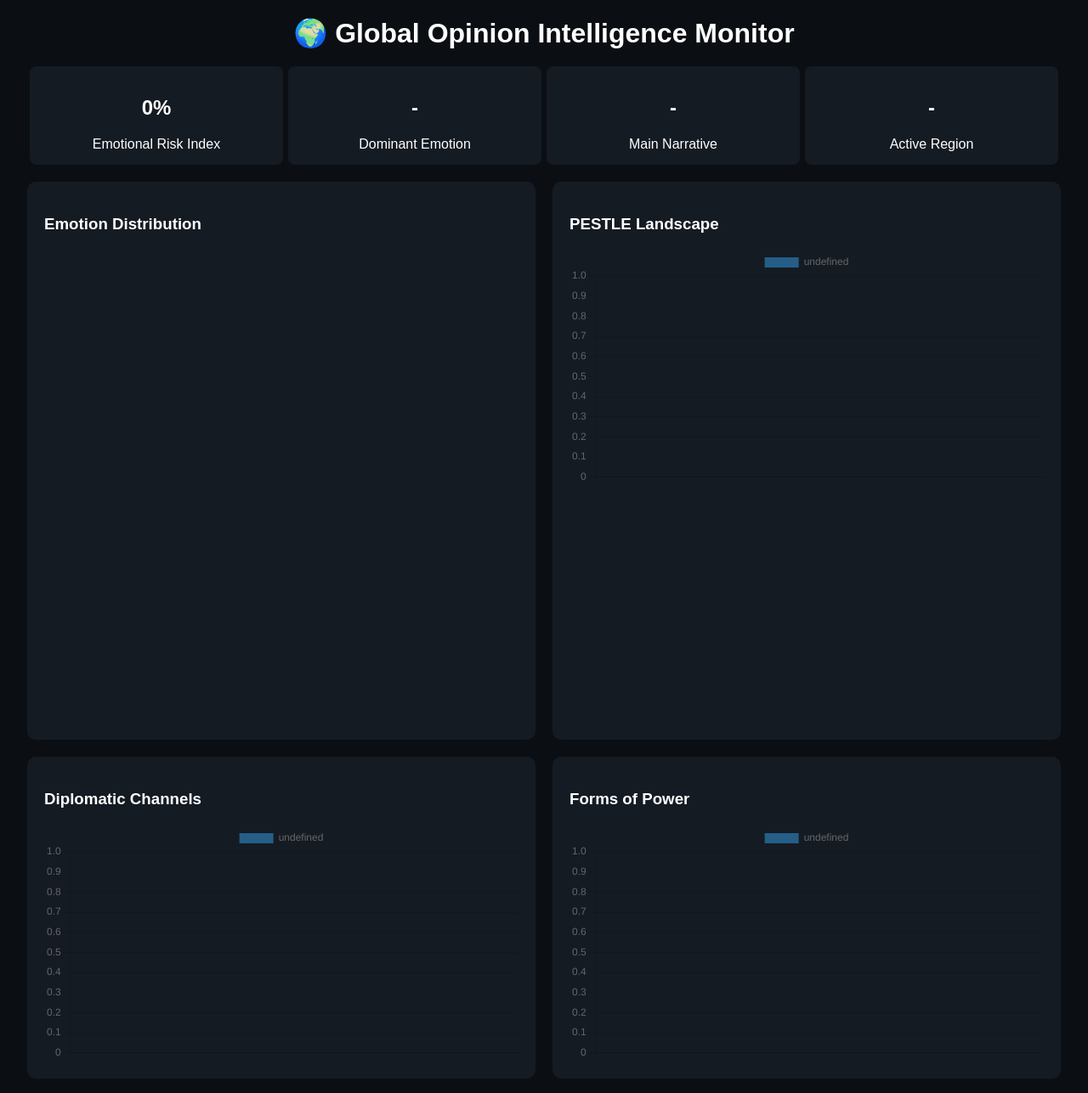
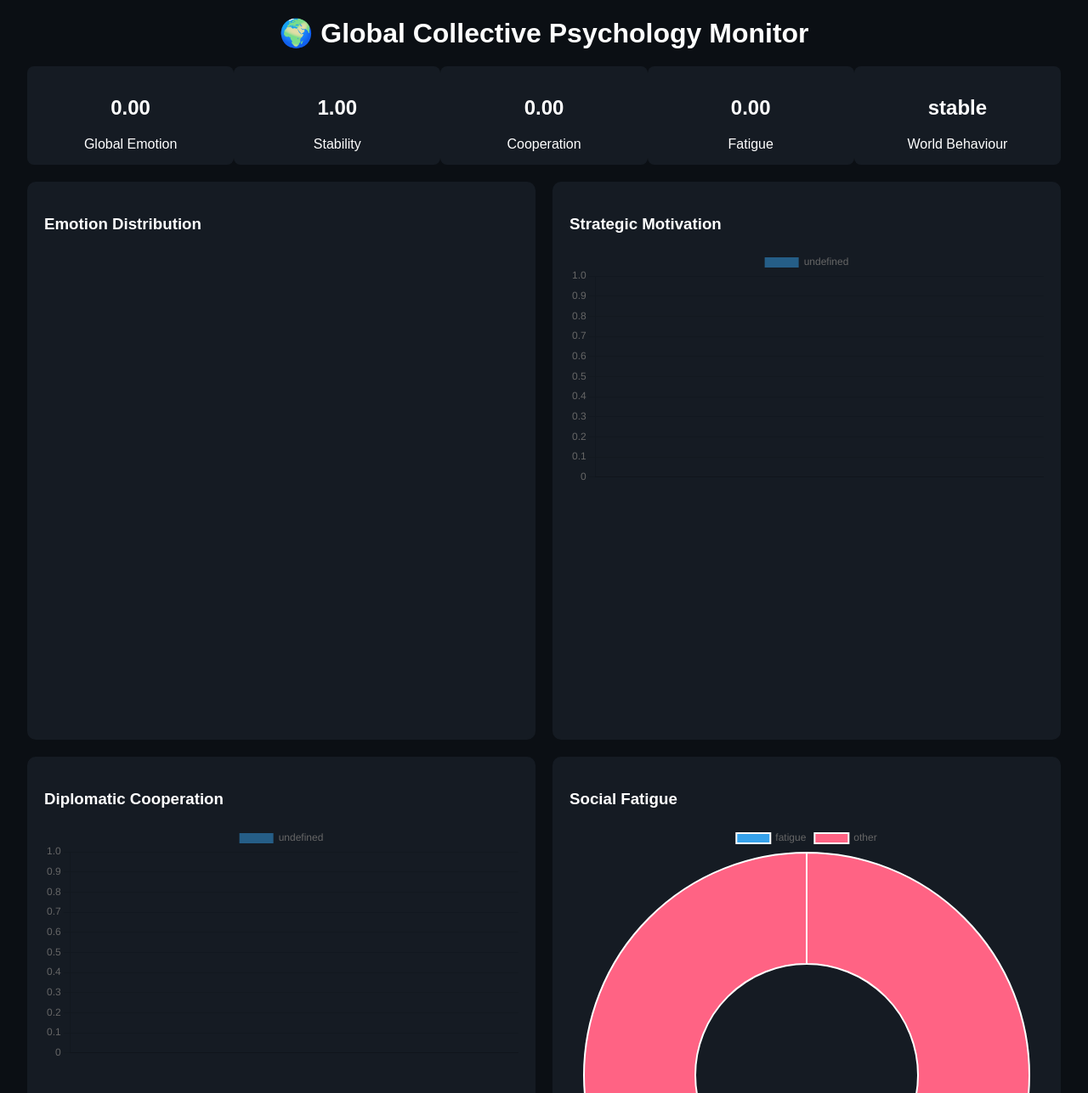
Before and after one commit to sergiogonza/emotions, a plain HTML site: page index.html in a window 1280 px wide. Shown: the top 1287 px of the page at 85% size. Drawn offline with nearby package versions, Linux system fonts and the light colour scheme; no server answers.

Commit message:
Update index.html

```diff
--- a/index.html
+++ b/index.html
@@ -1,9 +1,8 @@
 <!DOCTYPE html>
 <html>
 <head>
-
 <meta charset="UTF-8">
-<title>Global Opinion Intelligence Monitor</title>
+<title>Global Collective Psychology Monitor</title>
 
 <script src="https://cdn.jsdelivr.net/npm/chart.js"></script>
 
@@ -41,7 +40,7 @@ margin-bottom:20px;
 background:#151b23;
 padding:15px;
 border-radius:8px;
-width:22%;
+width:18%;
 text-align:center;
 }
 
@@ -66,7 +65,7 @@ height:420px;
 }
 
 #opinions{
-max-height:400px;
+max-height:420px;
 overflow:auto;
 }
 
@@ -86,30 +85,35 @@ color:#aaa;
 
 <body>
 
-<h1>🌍 Global Opinion Intelligence Monitor</h1>
+<h1>🌍 Global Collective Psychology Monitor</h1>
 
 <div class="container">
 
 <div class="metrics">
 
 <div class="metric">
-<h2 id="riskIndex">0%</h2>
-Emotional Risk Index
+<h2 id="emotionIndex">0</h2>
+Global Emotion
 </div>
 
 <div class="metric">
-<h2 id="dominantEmotion">-</h2>
-Dominant Emotion
+<h2 id="stabilityIndex">0</h2>
+Stability
 </div>
 
 <div class="metric">
-<h2 id="dominantNarrative">-</h2>
-Main Narrative
+<h2 id="cooperationIndex">0</h2>
+Cooperation
 </div>
 
 <div class="metric">
-<h2 id="activeRegion">-</h2>
-Active Region
+<h2 id="fatigueIndex">0</h2>
+Fatigue
+</div>
+
+<div class="metric">
+<h2 id="worldBehavior">-</h2>
+World Behaviour
 </div>
 
 </div>
@@ -118,31 +122,26 @@ Active Region
 
 <div class="card">
 <h3>Emotion Distribution</h3>
-<canvas id="sentimentChart"></canvas>
+<canvas id="emotionChart"></canvas>
 </div>
 
 <div class="card">
-<h3>PESTLE Landscape</h3>
-<canvas id="pestleChart"></canvas>
+<h3>Strategic Motivation</h3>
+<canvas id="motivationChart"></canvas>
 </div>
 
 <div class="card">
-<h3>Diplomatic Channels</h3>
-<canvas id="diplomacyChart"></canvas>
+<h3>Diplomatic Cooperation</h3>
+<canvas id="cooperationChart"></canvas>
 </div>
 
 <div class="card">
-<h3>Forms of Power</h3>
-<canvas id="powerChart"></canvas>
-</div>
-
-<div class="card">
-<h3>Cultural Effects</h3>
-<canvas id="cultureChart"></canvas>
+<h3>Social Fatigue</h3>
+<canvas id="fatigueChart"></canvas>
 </div>
 
 <div class="card full">
-<h3>Global Emotional Map</h3>
+<h3>Psychological Map</h3>
 <div id="map"></div>
 </div>
 
@@ -156,155 +155,77 @@ Active Region
 
 <script>
 
-/* SUBREDDITS */
-
 const subreddits=[
-
 "worldnews",
-"news",
 "geopolitics",
-"internationalpolitics",
 "politics",
 "europe",
 "china",
 "russia",
-"ukraine",
 "middleeast",
 "latinamerica",
-"asia",
-"india",
 "economics",
-"finance",
-"technology",
-"futurology",
-"energy",
-"security",
-"war"
-
+"technology"
 ]
 
-/* OPINION EXPRESSIONS */
+const emotions={
+fear:["fear","war","threat","danger","scary"],
+anger:["anger","corruption","attack"],
+sadness:["sad","collapse","crisis"],
+trust:["cooperation","agreement","peace"],
+optimism:["growth","innovation","progress"]
+}
 
-const opinionExpressions=[
-"i think",
-"i believe",
-"in my opinion",
-"i feel",
-"i suspect",
-"i'm worried",
-"i hope",
-"it seems to me",
-"personally i think",
-"my guess is"
+const motivations={
+security:["war","military","defense"],
+growth:["economy","trade","market"],
+identity:["culture","nationalism"],
+technology:["ai","technology","chips"],
+influence:["alliance","power","influence"]
+}
+
+const diplomacy={
+cooperation:["cooperation","treaty","agreement"],
+conflict:["sanctions","conflict","war"]
+}
+
+const fatigueWords=[
+"tired","exhausted","frustrated","burned out"
 ]
 
-/* EMOTIONS */
-
-const emotions={
-fear:["war","threat","nuclear","danger"],
-anger:["corruption","attack","sanctions"],
-trust:["cooperation","agreement","peace"],
-optimism:["growth","innovation","progress"],
-sadness:["crisis","collapse","poverty"]
-}
-
-/* PESTLE */
-
-const pestle={
-
-political:["government","election","policy","state"],
-economic:["inflation","economy","recession","market"],
-social:["society","migration","population"],
-technological:["ai","technology","chips","innovation"],
-legal:["law","regulation","court","treaty"],
-environmental:["climate","energy","pollution","environment"]
-
-}
-
-/* DIPLOMATIC CHANNELS */
-
-const diplomacy={
-
-bilateral:["talks","meeting","dialogue"],
-multilateral:["un","summit","conference"],
-alliance:["nato","alliance"],
-sanctions:["sanctions","embargo"],
-trade:["trade","tariffs"],
-mediation:["negotiation","mediator"]
-
-}
-
-/* POWER TYPES */
-
-const powerTypes={
-
-military:["military","troops","weapons"],
-economic:["economy","trade","sanctions"],
-soft:["culture","media","influence"],
-technological:["technology","ai","chips"],
-diplomatic:["treaty","summit","alliance"],
-cultural:["language","identity","values"]
-
-}
-
-/* CULTURAL EFFECTS */
-
-const culture={
-
-media:["media","news","propaganda"],
-identity:["identity","nationalism"],
-language:["language","narrative"],
-ideology:["ideology","values"],
-publicOpinion:["public opinion","society"]
-
-}
-
-/* REGIONS */
-
 const regions={
-
 USA:["america","united states"],
-China:["china","beijing"],
-Russia:["russia","kremlin"],
-Europe:["europe","eu"],
-MiddleEast:["iran","israel","saudi"],
+China:["china"],
+Russia:["russia"],
+Europe:["europe"],
+MiddleEast:["iran","israel"],
 LatinAmerica:["brazil","mexico","colombia"],
 Asia:["india","japan","korea"]
-
 }
-
-/* DETECTION */
 
 function detect(text,dict){
 
 text=text.toLowerCase()
 
 for(let k in dict){
-
 if(dict[k].some(w=>text.includes(w)))
 return k
+}
+
+return null
 
 }
 
-return "other"
-
-}
-
-function detectOpinion(text){
-
-text=text.toLowerCase()
-
-return opinionExpressions.some(e=>text.includes(e))
-
-}
-
-/* FETCH POSTS */
-
 async function fetchPosts(sub){
 
-const url=`https://www.reddit.com/r/${sub}/hot.json?limit=100`
-
-const res=await fetch(url)
+const res=await fetch(
+`https://www.reddit.com/r/${sub}/hot.json?limit=40`,
+{
+headers:{
+"User-Agent":"GlobalPsychologyMonitor/1.0"
+}
+}
+)
 
 const data=await res.json()
 
@@ -312,15 +233,12 @@ return data.data.children
 
 }
 
-/* ANALYSIS */
-
 async function analyze(){
 
-let sentimentCount={}
-let pestleCount={}
-let diplomacyCount={}
-let powerCount={}
-let cultureCount={}
+let emotionCount={}
+let motivationCount={}
+let coopCount={}
+let fatigue=0
 let regionCount={}
 let opinions=[]
 
@@ -334,35 +252,33 @@ posts.forEach(p=>{
 
 let text=p.data.title+" "+(p.data.selftext||"")
 
-if(!detectOpinion(text)) return
+let emotion=detect(text,emotions)
+let motivation=detect(text,motivations)
+let dip=detect(text,diplomacy)
 
-let emotion=detect(text,emotions)
-let pest=detect(text,pestle)
-let dip=detect(text,diplomacy)
-let power=detect(text,powerTypes)
-let cult=detect(text,culture)
-let region=detect(text,regions)
+if(emotion)
+emotionCount[emotion]=(emotionCount[emotion]||0)+1
 
-sentimentCount[emotion]=(sentimentCount[emotion]||0)+1
-pestleCount[pest]=(pestleCount[pest]||0)+1
-diplomacyCount[dip]=(diplomacyCount[dip]||0)+1
-powerCount[power]=(powerCount[power]||0)+1
-cultureCount[cult]=(cultureCount[cult]||0)+1
-regionCount[region]=(regionCount[region]||0)+1
+if(motivation)
+motivationCount[motivation]=(motivationCount[motivation]||0)+1
 
-opinions.push({
+if(dip)
+coopCount[dip]=(coopCount[dip]||0)+1
 
-subreddit:sub,
-text:text,
-emotion:emotion,
-pestle:pest,
-diplomacy:dip,
-power:power,
-culture:cult,
-region:region,
-score:p.data.score
+if(fatigueWords.some(w=>text.toLowerCase().includes(w)))
+fatigue++
 
-})
+for(let r in regions){
+
+if(regions[r].some(w=>text.toLowerCase().includes(w))){
+
+regionCount[r]=(regionCount[r]||0)+1
+
+}
+
+}
+
+opinions.push(text)
 
 })
 
@@ -370,82 +286,121 @@ score:p.data.score
 
 }
 
-renderCharts(sentimentCount,pestleCount,diplomacyCount,powerCount,cultureCount)
+calculatePsychology(
+emotionCount,
+coopCount,
+fatigue,
+opinions.length
+)
+
+renderCharts(
+emotionCount,
+motivationCount,
+coopCount,
+fatigue
+)
+
+renderMap(regionCount)
 
 renderOpinions(opinions)
 
-createMap(regionCount)
+}
+
+function calculatePsychology(emotions,coop,fatigue,total){
+
+if(total===0) total=1
+
+let fear=emotions.fear||0
+let anger=emotions.anger||0
+let sadness=emotions.sadness||0
+let trust=emotions.trust||0
+let optimism=emotions.optimism||0
+
+let emotionIndex =
+fear*0.35 +
+anger*0.25 +
+sadness*0.15 -
+trust*0.2 -
+optimism*0.15
+
+emotionIndex=Math.max(0,emotionIndex)
+
+let stability = 1-(fear+anger)/total
+
+let cooperation =
+(coop.cooperation||0) /
+((coop.cooperation||0)+(coop.conflict||0)+1)
+
+let fatigueIndex = fatigue/total
+
+let behavior="stable"
+
+if(fear/total>0.45)
+behavior="anxious world"
+
+if(anger/total>0.4)
+behavior="polarized world"
+
+if(cooperation>0.5)
+behavior="cooperative world"
+
+document.getElementById("emotionIndex").innerText=emotionIndex.toFixed(2)
+
+document.getElementById("stabilityIndex").innerText=stability.toFixed(2)
+
+document.getElementById("cooperationIndex").innerText=cooperation.toFixed(2)
+
+document.getElementById("fatigueIndex").innerText=fatigueIndex.toFixed(2)
+
+document.getElementById("worldBehavior").innerText=behavior
 
 }
 
-/* CHARTS */
+function renderCharts(e,m,c,f){
 
-function renderCharts(s,p,d,po,c){
-
-new Chart(sentimentChart,{
+new Chart(
+document.getElementById("emotionChart"),
+{
 type:"pie",
-data:{labels:Object.keys(s),datasets:[{data:Object.values(s)}]}
+data:{
+labels:Object.keys(e),
+datasets:[{data:Object.values(e)}]
+}
 })
 
-new Chart(pestleChart,{
+new Chart(
+document.getElementById("motivationChart"),
+{
 type:"bar",
-data:{labels:Object.keys(p),datasets:[{data:Object.values(p)}]}
+data:{
+labels:Object.keys(m),
+datasets:[{data:Object.values(m)}]
+}
 })
 
-new Chart(diplomacyChart,{
+new Chart(
+document.getElementById("cooperationChart"),
+{
 type:"bar",
-data:{labels:Object.keys(d),datasets:[{data:Object.values(d)}]}
+data:{
+labels:Object.keys(c),
+datasets:[{data:Object.values(c)}]
+}
 })
 
-new Chart(powerChart,{
-type:"bar",
-data:{labels:Object.keys(po),datasets:[{data:Object.values(po)}]}
-})
-
-new Chart(cultureChart,{
+new Chart(
+document.getElementById("fatigueChart"),
+{
 type:"doughnut",
-data:{labels:Object.keys(c),datasets:[{data:Object.values(c)}]}
+data:{
+labels:["fatigue","other"],
+datasets:[{data:[f,100-f]}]
+}
 })
 
 }
 
-/* OPINIONS */
-
-function renderOpinions(list){
-
-const div=document.getElementById("opinions")
-
-list.sort((a,b)=>b.score-a.score)
-
-list.slice(0,100).forEach(o=>{
-
-let el=document.createElement("div")
-
-el.className="opinion"
-
-el.innerHTML=
-
-"<div class='meta'>r/"+o.subreddit+
-" | score "+o.score+"</div>"+
-
-"<b>Emotion:</b> "+o.emotion+" | "+
-"<b>PESTLE:</b> "+o.pestle+" | "+
-"<b>Diplomacy:</b> "+o.diplomacy+" | "+
-"<b>Power:</b> "+o.power+" | "+
-"<b>Culture:</b> "+o.culture+" | "+
-"<b>Region:</b> "+o.region+
-
-"<br><br>"+o.text
-
-div.appendChild(el)
-
-})
-
-}
-
-/* MAP */
-
-function createMap(regions){
+function renderMap(regions){
 
 const map=L.map('map').setView([20,0],2)
 
@@ -454,7 +409,6 @@ L.tileLayer(
 ).addTo(map)
 
 const coords={
-
 USA:[38,-97],
 China:[35,103],
 Russia:[55,37],
@@ -462,7 +416,6 @@ Europe:[50,10],
 MiddleEast:[25,45],
 LatinAmerica:[-15,-60],
 Asia:[20,100]
-
 }
 
 for(let r in regions){
@@ -474,12 +427,29 @@ L.circleMarker(coords[r],{
 radius:regions[r]*2+5,
 color:"red"
 
-}).addTo(map)
+})
+.addTo(map)
 .bindPopup(r+" opinions: "+regions[r])
 
 }
 
 }
+
+}
+
+function renderOpinions(list){
+
+const div=document.getElementById("opinions")
+
+list.slice(0,80).forEach(t=>{
+
+let el=document.createElement("div")
+el.className="opinion"
+el.innerText=t
+
+div.appendChild(el)
+
+})
 
 }
 
```
